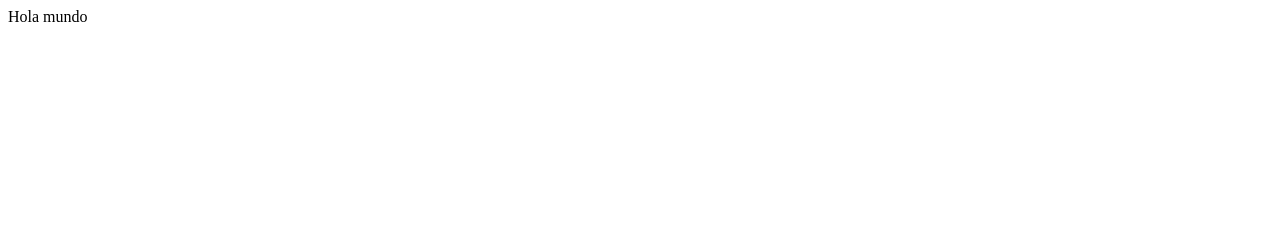
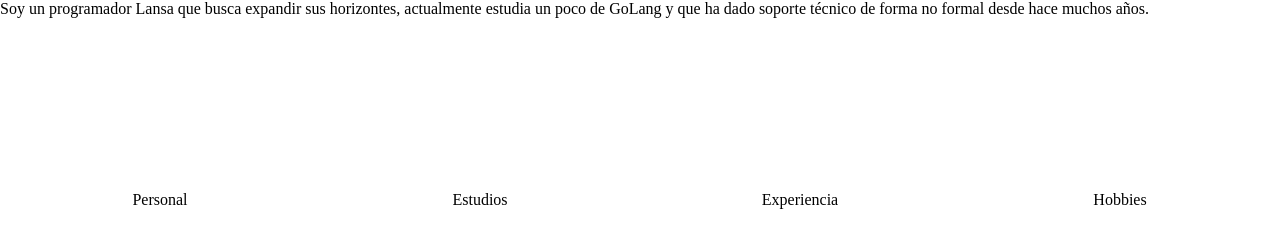
Before and after one commit to l-eber-a-c-87/l-eber-a-c-87.github.io, a plain HTML site: page index.html in a window 1280 px wide. Drawn offline with nearby package versions, Linux system fonts and the light colour scheme.

Commit message:
Ahora sí con un poquito de orden
Ya para que empiece a tomar forma

```diff
--- /dev/null
+++ b/estGral.css
@@ -0,0 +1,7 @@
+html, body {
+    border: none;
+    margin: 0;
+    padding: 0;
+    width: 100%;
+    height: 100%;
+}
--- /dev/null
+++ b/estIndex.css
@@ -0,0 +1,30 @@
+iframe {
+    border: none;
+    margin: 0;
+    padding: 0;
+    width: 100%;
+    height: 70%;
+    position: relative;
+}
+
+.cabec {
+    height: 20%;
+    position: relative;
+    vertical-align: middle;
+    text-align: justify;
+}
+
+.contButt {
+    display: table;
+    width: 100%;
+    height: 10%;
+    position: relative;
+}
+
+.button {
+    display: table-cell;
+    width: 25%;
+    position: relative;
+    vertical-align: middle;
+    text-align: center;
+}
--- a/index.html
+++ b/index.html
@@ -2,9 +2,30 @@
 <html>
     <head>
         <meta charset="UTF-8">
+        <title>Curriculum Vitae</title>
+        <script src="https://code.jquery.com/jquery-3.3.1.js"></script>
+        <link rel="stylesheet" type="text/css" href="estGral.css">
+        <link rel="stylesheet" type="text/css" href="estIndex.css">
     </head>
 
     <body>
-        Hola mundo
+        <div class="cabec">
+                Soy un programador Lansa que busca expandir sus horizontes, actualmente estudia un poco de GoLang y que ha dado soporte técnico de forma no formal desde hace muchos años.
+        </div>
+        <div class="contButt">
+            <div class="button buttFont">
+                Personal
+            </div>
+            <div class="button buttFont">
+               Estudios
+            </div>
+            <div class="button buttFont">
+                Experiencia
+            </div>
+            <div class="button buttFont">
+                Hobbies
+            </div>
+        </div>
+        <iframe></iframe>
     </body>
 </html>
```
Also changed, not shown: personal.html (+45 -0 lines).
